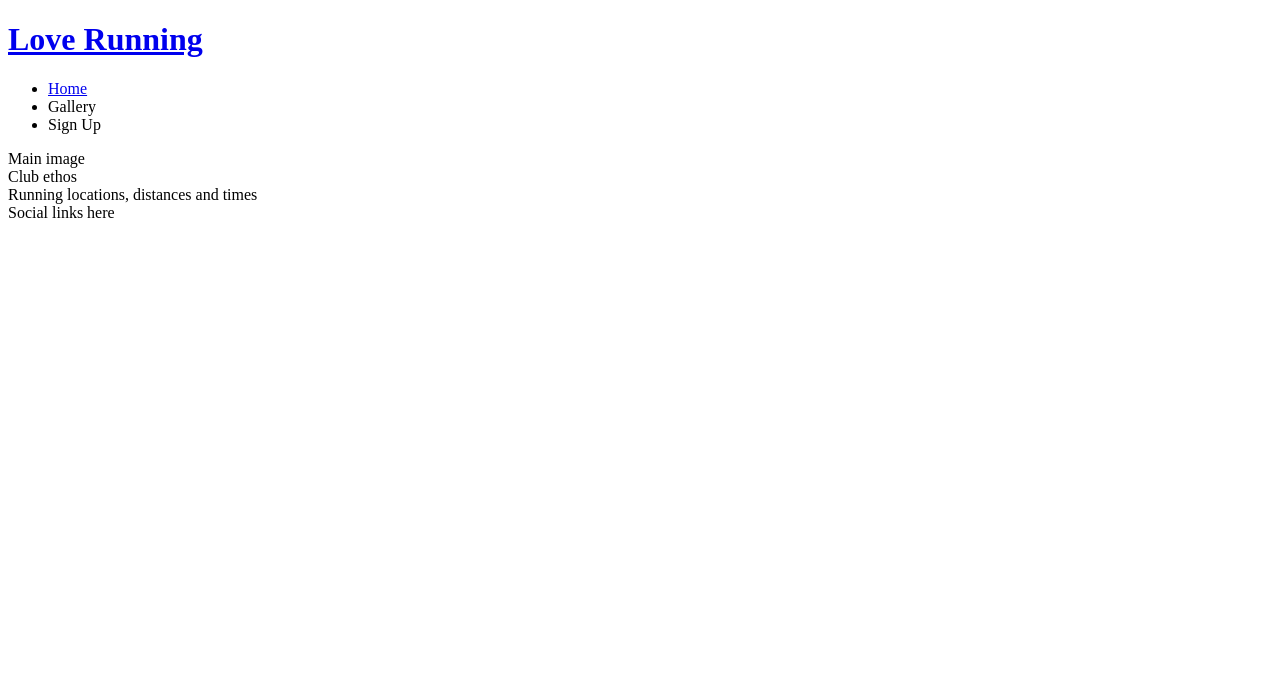
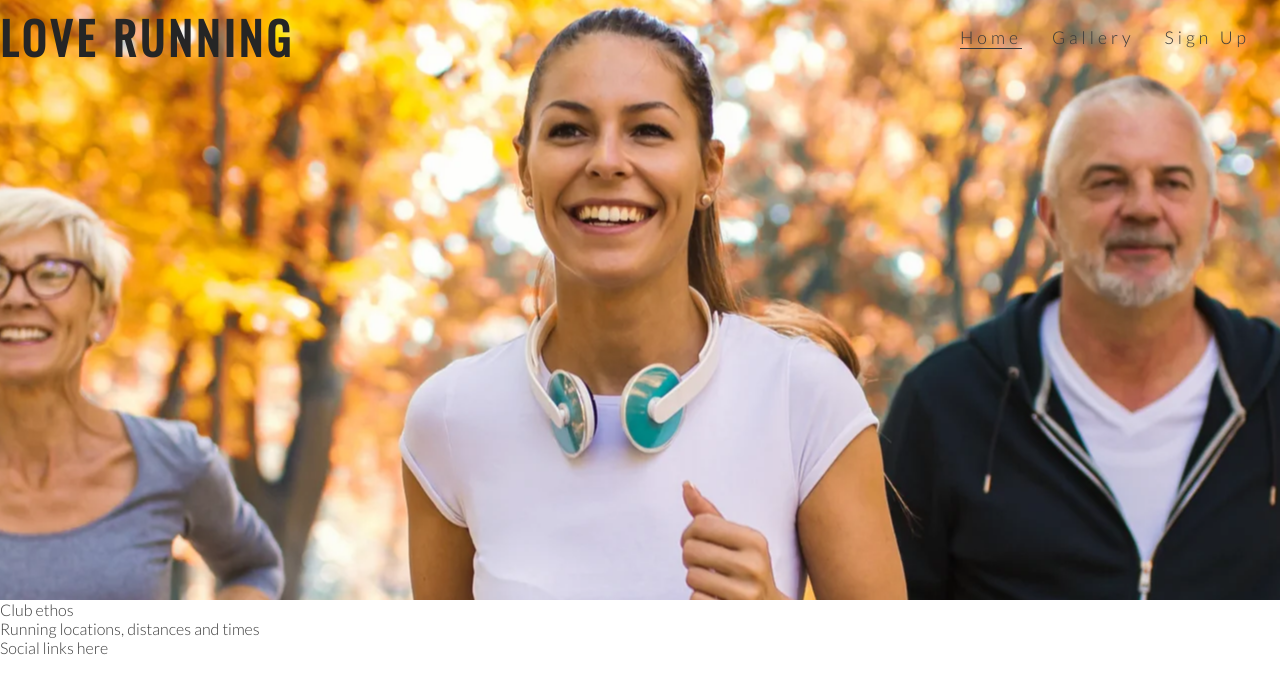
Before and after one commit to marinamarshall/love-running, a plain HTML site: page index.html in a window 1280 px wide. Drawn offline with nearby package versions, Linux system fonts and the light colour scheme.

Commit message:
(Git add) + Git commit -m add google fonts and remove default margins, padding and borders

```diff
--- a/assets/css/style.css
+++ b/assets/css/style.css
@@ -1,3 +1,63 @@
+@import url('https://fonts.googleapis.com/css2?family=Lato:wght@300&family=Oswald&display=swap');
+
+* {
+    margin: 0;
+    padding: 0;
+    border: none;
+}
+
 body {
-    font: Arial;
+    font-family: Lato, sans-serif;
+    font-weight: 300;
+    color: #3a3a3a
 }
+
+/* headings and logo */
+h1, h2 {
+    font-family: Oswald, sans-serif;
+    text-transform: uppercase;
+    letter-spacing: 4px;
+    color: #252525
+}
+
+#logo {
+    float: left;
+    font-size: 280%;
+}
+
+/* navigation links */
+
+#menu {
+    font-size: 110%;
+    letter-spacing: 4px;
+}
+
+#menu, #logo {
+    line-height: 75px;
+}
+
+#menu li {
+    float: right;
+    list-style-type: none;
+    margin-right: 30px;
+}
+
+#menu a {
+    text-decoration: none;
+    color: inherit;
+}
+
+#menu a:hover {
+    border-bottom: 1px solid #3a3a3a;
+}
+
+.active {
+    border-bottom: 1px solid #3a3a3a;
+}
+
+/* hero image */
+#hero-image {
+    height: 600px;
+    width: 100%;
+    background: url('../images/hero-image.webp') no-repeat center center;
+}
--- a/index.html
+++ b/index.html
@@ -10,16 +10,29 @@
     <title>Love Running</title>
 </head>
 <body>
-    <header><a href="index.html"><h1>Love Running</h1></a></header>
+    <header>
+        <a href="index.html">
+            <h1 id="logo">Love Running</h1>
+        </a>
+    </header>
     <nav>
-        <ul>
-            <li><a href="index.html">Home</a></li>
-            <li><a href="#"></a>Gallery</li>
-            <li><a href="#"></a>Sign Up</li>
+        <ul id="menu">
+            <li>
+                <a href="#">Sign Up</a>
+            </li>
+            <li>
+                <a href="#">Gallery</a>
+            </li>
+            <li>
+                <a href="index.html" class="active">Home</a>
+            </li>
+
         </ul>
     </nav>
 <section>
-Main image
+<div id="hero-image">
+
+</div>
 </section>
 <section>
 Club ethos
```
Also changed, not shown: assets/images/hero-image.webp (added).
